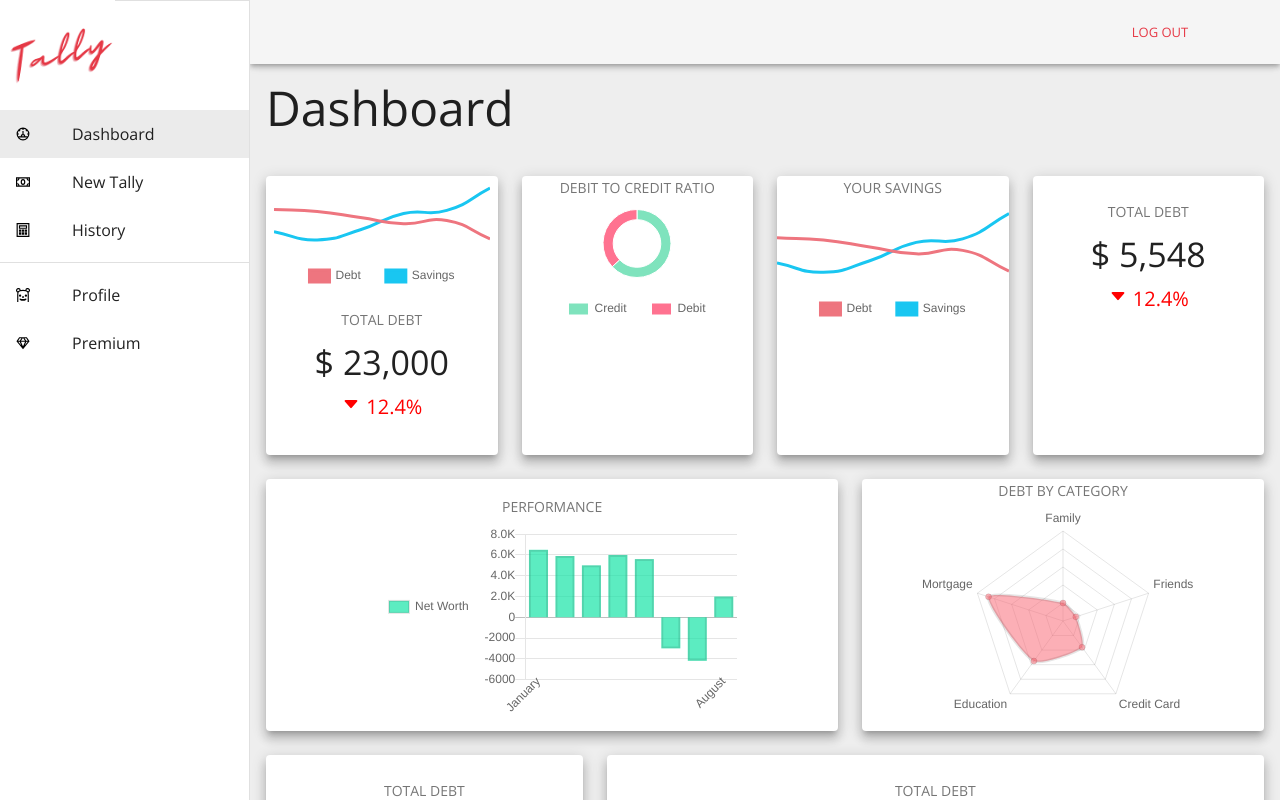
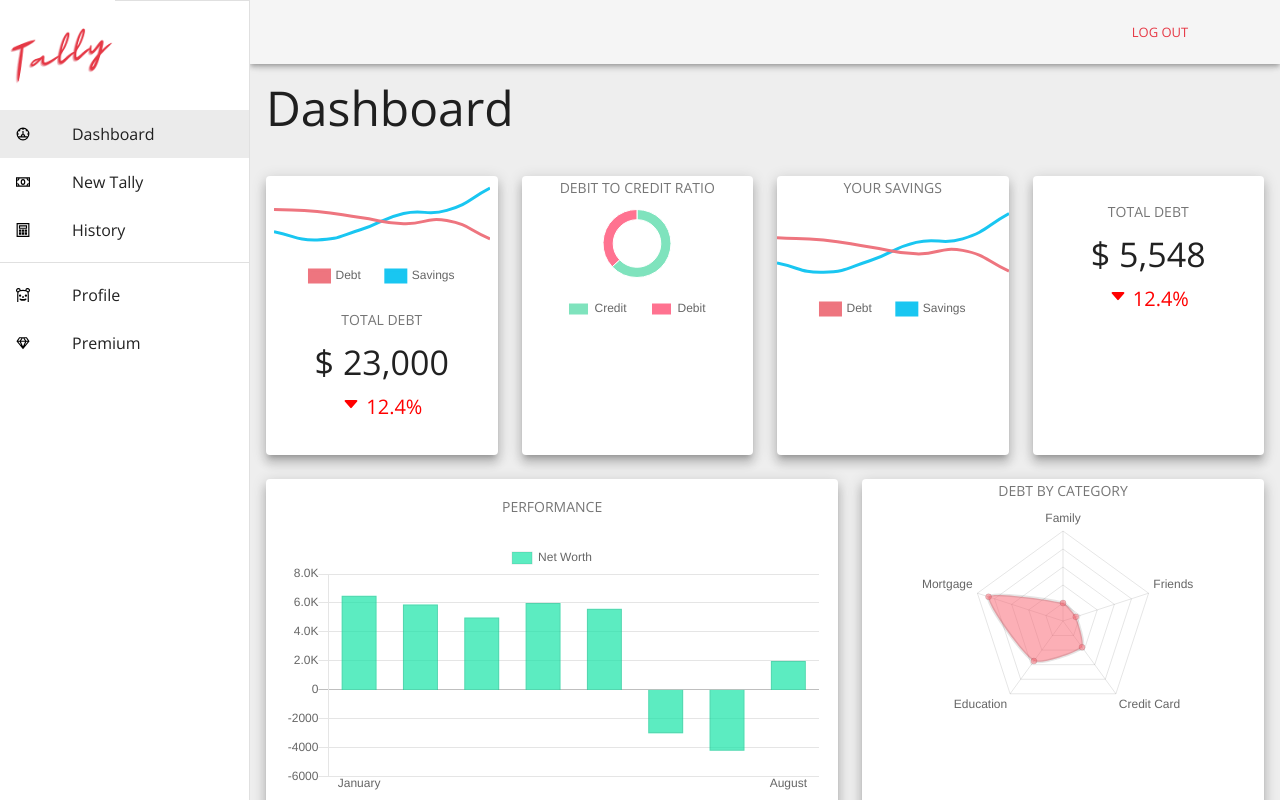
Before and after one commit to awalemandi/tally, a React (Create React App) app: page /home/dashboard in a window 1280 px wide. Shown: the top 800 px of the page. Built offline with nearby package versions, Linux system fonts and the light colour scheme.

Commit message:
decreased bar thickness to 35

```diff
--- a/src/components/menu/dashboard/Performace.tsx
+++ b/src/components/menu/dashboard/Performace.tsx
@@ -17,16 +17,16 @@ const useStyles = makeStyles(theme => ({
 		margin: 0,
 	},
 	chart: {
-		maxWidth: '70%',
-		[theme.breakpoints.down('md')]: {
-			maxWidth: '65%',
-		},
-		[theme.breakpoints.down('sm')]: {
-			maxWidth: '80%',
-		},
-		[theme.breakpoints.down('xs')]: {
-			maxWidth: '100%',
-		},
+		maxWidth: '100%',
+		// [theme.breakpoints.down('md')]: {
+		// 	maxWidth: '65%',
+		// },
+		// [theme.breakpoints.down('sm')]: {
+		// 	maxWidth: '80%',
+		// },
+		// [theme.breakpoints.down('xs')]: {
+		// 	maxWidth: '100%',
+		// },
 	},
 }));
 
@@ -46,7 +46,8 @@ const loadData = {
 			label: 'Net Worth',
 			backgroundColor: 'rgb(24, 228, 167, 0.7)',
 			// borderColor: 'rgba(0,0,0,1)',
-			borderWidth: 2,
+			borderWidth: 1,
+			maxBarThickness: 35,
 			data: [6500, 5900, 5000, 6000, 5600, -3000, -4200, 2000],
 		},
 	],
@@ -55,9 +56,10 @@ const loadData = {
 const loadOptions = {
 	...{
 		responsive: true,
-		maintainAspectRatio: false,
+		maintainAspectRatio: true,
+		barThickness: 100,
 		legend: {
-			position: 'left',
+			position: 'top',
 			labels: {
 				padding: 25,
 				boxWidth: 20,
```
Also changed, not shown: 1 other file (tests, documents, lock files or other folders).
